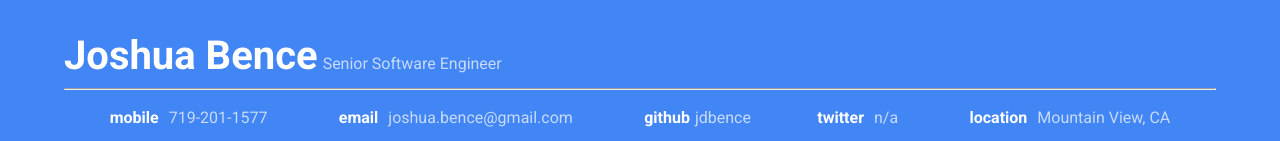
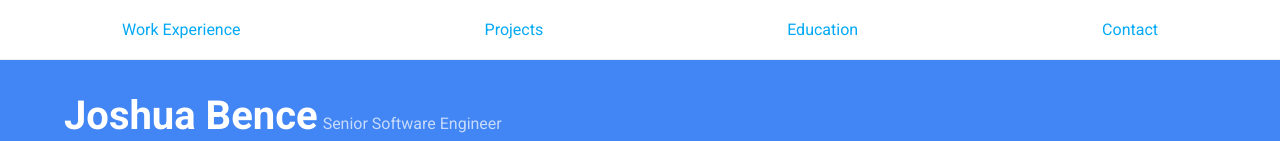
Before and after one commit to jdbence/FE-Nanodegree, a plain HTML site: page project2/index.html in a window 1280 px wide. Shown: the top 141 px of the page. Drawn offline with Linux system fonts and the light colour scheme; some packages are replaced by stand-ins of ours; grey boxes are pictures that could not be loaded.

Commit message:
Added menu with scrollto functionality

```diff
--- a/project2/css/custom.css
+++ b/project2/css/custom.css
@@ -3,6 +3,9 @@ body {
     font-family: "Roboto", sans-serif;
 }
 
+body{
+  padding-top: 60px;
+}
 
 .img-circle {
     border-radius: 50%;
@@ -20,10 +23,6 @@ body {
 a{
   color: #03a9f4;
 }
-
-/*h1{*/
-/*  color: white;*/
-/*}*/
 
 h2{
   color: #757575;
@@ -45,6 +44,24 @@ h2{
   background: #616161;
 }
 
+.flex-menu{
+  position: fixed;
+  width: 100%;
+  background: white;
+  padding: 0;
+  top: 0;
+  border-bottom: 1px solid #eee;
+}
+
+.menu-button{
+  margin: 0;
+  padding: 20px;
+}
+
+.menu-button:hover{
+  background-color: #f3f3f3;
+}
+
 @media only screen and (min-width: 750px) {
   #skills.flex-box {
     flex-direction: column;
--- a/project2/index.html
+++ b/project2/index.html
@@ -32,6 +32,7 @@
 
   <!-- More on helper.js in the class -->
   <script src="js/helper.js"></script>
+  <script src="js/scrollTo.js"></script>
 
   <script type="text/javascript" src="https://maps.googleapis.com/maps/api/js?libraries=places"></script>
 
@@ -39,7 +40,15 @@
 
 </head>
 <body>
-  <div id="main">
+  <section id="menu">
+    <div class="flex-box flex-menu">
+      <a href="#workExperience" class="menu-button scrollTo">Work Experience</a>
+      <a href="#projects" class="menu-button scrollTo">Projects</a>
+      <a href="#education" class="menu-button scrollTo">Education</a>
+      <a href="#header" class="menu-button scrollTo">Contact</a>
+    </div>
+  </section>
+  <section id="main">
     <div id="header" class="center-content clear-fix">
       <ul id="topContacts" class="flex-box"></ul>
     </div>
@@ -60,7 +69,7 @@
       <h2 class="white-text center-text">Let's Connect</h2>
       <ul id="footerContacts" class="flex-box"></ul>
     </div>
-  </div>
+  </section>
 
   <!--
   The next line tells the browser where to download the JavaScript file you'll be
--- /dev/null
+++ b/project2/js/scrollTo.js
@@ -0,0 +1,9 @@
+(function($, document){
+
+    $("html").on("click", ".scrollTo", function(event){
+       var target = $(this).attr("href");
+       $(document).scrollTop($(target).offset().top - 60);
+       return false;
+    });
+
+})($, document);
```
